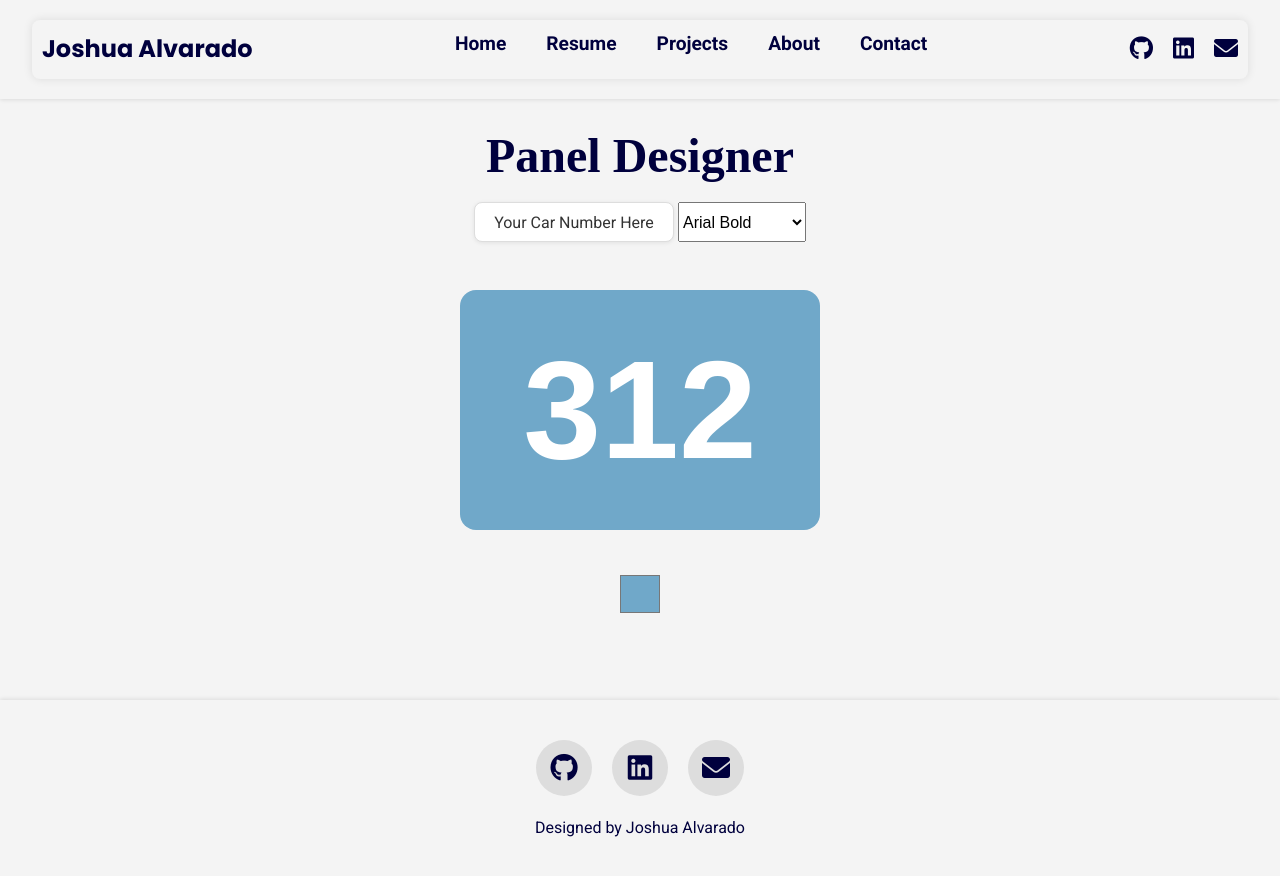
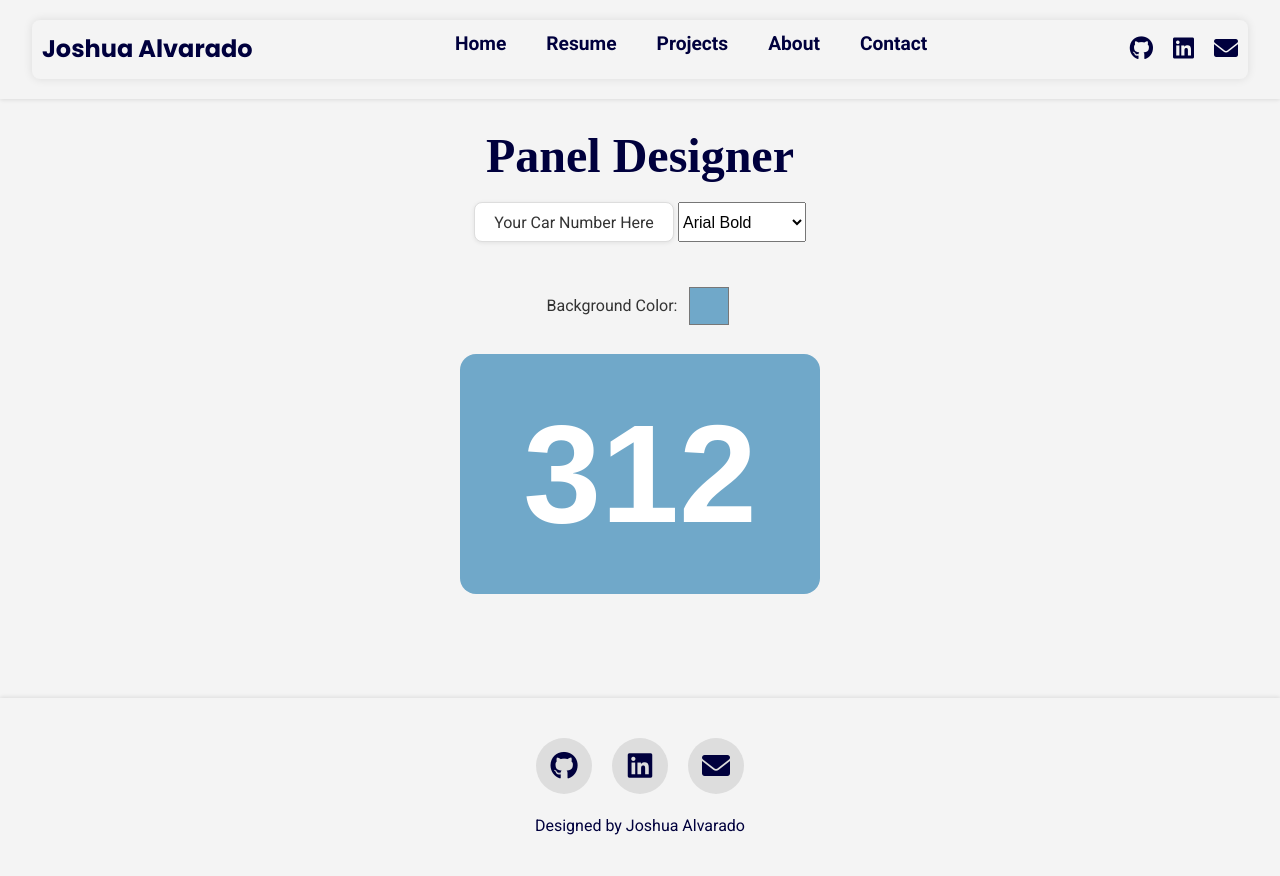
Before and after one commit to JoshuaAlvarado-hub/joshalvarado.com, a Jekyll site: the page built from paneldesigner.html, in a window 1280 px wide. Shown: the top 876 px of the page. Built offline with Jekyll 4.4.1, drawn with Linux system fonts in a browser that asks for light colours.

Commit message:
updated color picker
added a label for the background color picker and moved it up

```diff
--- a/assets/css/paneldesignerstyle.css
+++ b/assets/css/paneldesignerstyle.css
@@ -55,8 +55,21 @@
     margin: 0 auto;
 }
 
+.paneldesigner-container .color-picker-container {
+    display: flex;
+    align-items: center;
+    justify-content: center;
+    gap: 8px;
+    margin-top: 16px;
+}
+
+.paneldesigner-container .color-picker-label {
+    font-family: var(--font-secondary);
+    font-size: 1rem;
+    color: #333;
+}
+
 .paneldesigner-container .color-picker {
-    margin-top: 16px;
     width: 48px;
     height: 48px;
     border: none;
--- a/paneldesigner.html
+++ b/paneldesigner.html
@@ -7,6 +7,8 @@ permalink: /paneldesigner/
 
 <div class="paneldesigner-container">
     <h1>Panel Designer</h1>
+
+    <!-- Number Input -->
     <input
         id="number-box"
         type="text"
@@ -14,21 +16,30 @@ permalink: /paneldesigner/
         class="number-box"
         oninput="updateSquareText()"
     />
+
+    <!-- Font Selector -->
     <select id="font-selector" class="font-selector" onchange="updateFont()">
         <option value="arial-bold" selected>Arial Bold</option>
         <option value="arial-bold-italic">Arial Bold Italic</option>
     </select>
+
+    <!-- Color Picker -->
+    <div class="color-picker-container">
+        <label for="color-picker" class="color-picker-label">Background Color:</label>
+        <input
+            type="color"
+            id="color-picker"
+            value="#70a8c9"
+            class="color-picker"
+            onchange="pickColor()"
+            aria-label="Pick background color"
+        />
+    </div>
+
+    <!-- Panel Background -->
     <div id="panel-background" class="panel-background">
         <span id="panel-foreground" class="panel-foreground">312</span>
     </div>
-    <input
-        type="color"
-        id="color-picker"
-        value="#70a8c9"
-        class="color-picker"
-        onchange="pickColor()"
-        aria-label="Pick panel color"
-    />
 </div>
 
 <script>
```
